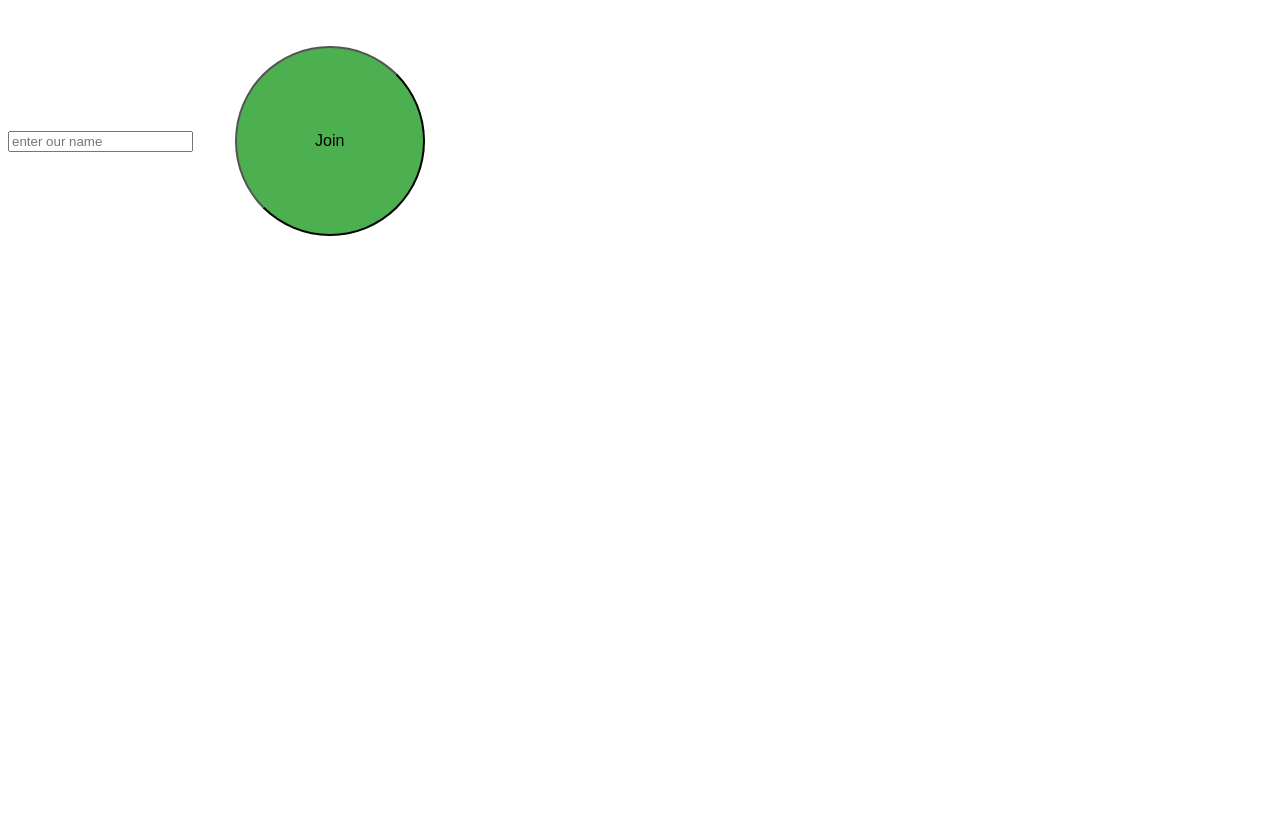
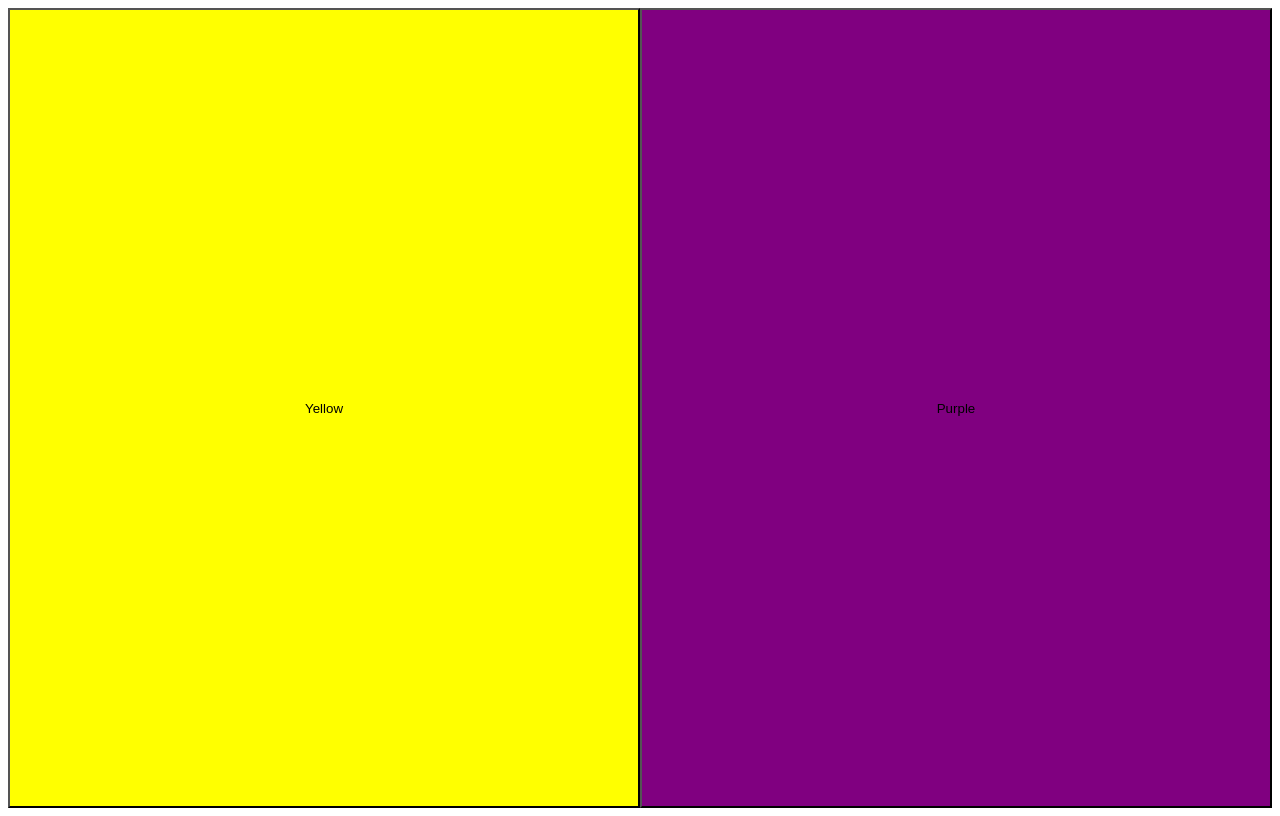
Before and after one commit to adamMcneil/killer-queen-controller, a SvelteKit app: page / in a window 1280 px wide. Built offline with nearby package versions, Linux system fonts and the light colour scheme.

Commit message:
made the ui much better

```diff
--- a/src/app.css
+++ b/src/app.css
@@ -1,28 +1,40 @@
 .button {
-  aspect-ratio: 1 / 1;
-  width: 15%;
-  background-color: #4caf50;
-  border-radius: 50%;
-  text-align: center;
-  font-size: 16px;
-  display: inline-block;
-  margin: 3%;
-}
-
-.arrow {
   font-size: 16px;
   min-height: 100vh;
-  width: 25%;
+  width: 23%;
   height: 90%;
   overflow-x: hidden;
   max-height: 100%;
   overflow-y: auto;
 }
 
+.button:active {
+  box-shadow: gray;
+  background-color: darkred; /* makes press color more dramatic */
+}
+
 .bottomright {
   position: absolute;
   bottom: 8px;
   right: 16px;
+}
+
+.purple {
+  background: purple;
+  height: 100vh;
+  width: 50vw;
+}
+
+.yellow {
+  background: yellow;
+  height: 100vh;
+  width: 50vw;
+}
+
+.center {
+    display: flex;
+    justify-content: center;
+    align-items: center;
 }
 
 .container {
@@ -33,7 +45,3 @@
   width: 500px;
   background-color: green;
 }
-/* .bottomright{
-  position: absolute;
-  bottom: 0px;
-} */
--- a/src/lib/Button.svelte
+++ b/src/lib/Button.svelte
@@ -6,20 +6,15 @@
     export let key: string = "";
 </script>
 
-{#if key == "small"}
-<button class="small-button shadow" on:click={onClick} on:pointerdown={onPointerDown} on:pointerup={onPointerUp}>
+<button
+    class={"shadow " + key}
+    on:click={onClick}
+    on:pointerdown={onPointerDown}
+    on:pointerup={onPointerUp}
+>
     {text}
 </button>
-{:else if key == "arrow"}
-    <button class="arrow shadow" on:click={onClick} on:pointerdown={onPointerDown} on:pointerup={onPointerUp}>
-        {text}
-    </button>
-{:else}
-    <button class="button shadow" on:click={onClick} on:pointerdown={onPointerDown} on:pointerup={onPointerUp}>
-        {text}
-    </button>
-{/if}
 
 <style>
-	@import '../app.css';
+    @import "../app.css";
 </style>
--- a/src/routes/+page.svelte
+++ b/src/routes/+page.svelte
@@ -3,11 +3,12 @@
     import Button from "$lib/Button.svelte";
     import InputField from "$lib/InputField.svelte";
 
-    let temp_name: string;
-    let name: string = "";
+    let has_joined: boolean = false;
+    let id: number = 0;
 
     let x_movement: number = 0;
     let jump: boolean = false;
+    let diving: boolean = false;
 
     let socket: WebSocket;
 
@@ -16,68 +17,79 @@
         return new Promise((resolve) => setTimeout(resolve, ms));
     }
 
-    async function sendUpdates() {
-        await sleep(get_game_interval_ms);
-        sendUpdate();
-        sendUpdates();
+    function getRandomInt(min: number, max: number) {
+        return Math.floor(Math.random() * (max - min + 1)) + min;
     }
 
-    function onJoin() {
-        name = temp_name;
-        const ip = window.location.hostname;
-        connect(ip);
+    async function sendUpdates(is_purple: boolean) {
+        await sleep(get_game_interval_ms);
+        sendUpdate(is_purple);
+        sendUpdates(is_purple);
     }
 
-    function connect(ip: string) {
+    function onJoin(is_purple: boolean) {
+        id = getRandomInt(1, 10000);
+        const ip = window.location.hostname;
+        connect(ip, is_purple);
+        has_joined = true;
+    }
+
+    function connect(ip: string, is_purple: boolean) {
         socket = new WebSocket("ws://" + ip + ":8000");
         socket.onopen = (e: Event) => {
             console.log(e);
-            sendUpdates();
+            sendUpdates(is_purple);
         };
     }
 
     function leaving() {
         console.log("sent");
         let json = JSON.stringify({
-            player: Number(name),
+            player: id,
             is_purple: true,
             is_leaving: true,
             x_movement: x_movement,
             jump: jump,
+            diving: diving,
         });
         socket.send(json);
         socket.close();
-        name = "";
+        has_joined = false;
     }
 
-    function sendUpdate() {
+    function sendUpdate(is_purple: boolean) {
         console.log("sent");
         let json = JSON.stringify({
-            player: Number(name),
-            is_purple: true,
+            player: id,
+            is_purple: is_purple,
             is_leaving: false,
             x_movement: x_movement,
             jump: jump,
+            diving: diving,
         });
-        if (jump) {
-            jump = false;
-        }
         socket.send(json);
     }
 </script>
 
 <main>
-    {#if name == ""}
-        <InputField bind:value={temp_name} text="enter our name" />
+    {#if !has_joined}
+        <div class="center">
             <Button
-            text="Join"
+                text="Yellow"
                 onPointerDown={() => {
-                onJoin();
+                    onJoin(false);
                 }}
-            key=""
+                key="yellow center"
             />
+            <Button
+                text="Purple"
+                onPointerDown={() => {
+                    onJoin(true);
+                }}
+                key="purple center"
+            />
+        </div>
     {:else}
-        <div>
         <Button
             text="<"
             onPointerDown={() => {
@@ -86,7 +98,7 @@
             onPointerUp={() => {
                 x_movement = 0;
             }}
-                key="arrow"
+            key="button"
         />
         <Button
             text=">"
@@ -96,26 +108,44 @@
             onPointerUp={() => {
                 x_movement = 0;
             }}
-                key="arrow"
+            key="button"
+        />
+        <Button
+            text="dive"
+            onPointerDown={() => {
+                diving = true;
+            }}
+            onPointerUp={() => {
+                diving = false;
+            }}
+            key="button"
         />
         <Button
             text="jump"
             onPointerDown={() => {
                 jump = true;
             }}
-                key=""
+            onPointerUp={() => {
+                jump = false;
+            }}
+            key="button"
         />
         <Button
-                text="leaving"
+            text="leave"
             onPointerDown={() => {
                 leaving();
             }}
-                key=""
+            key="bottomright"
         />
-        </div>
     {/if}
 </main>
 
 <style>
     @import "../app.css";
+    html {
+        margin: 0;
+        padding: 0;
+        overflow: hidden; /* Disables scrolling */
+        height: 100%;
+    }
 </style>
```
Lines whose indentation alone changed are shown as unchanged.
